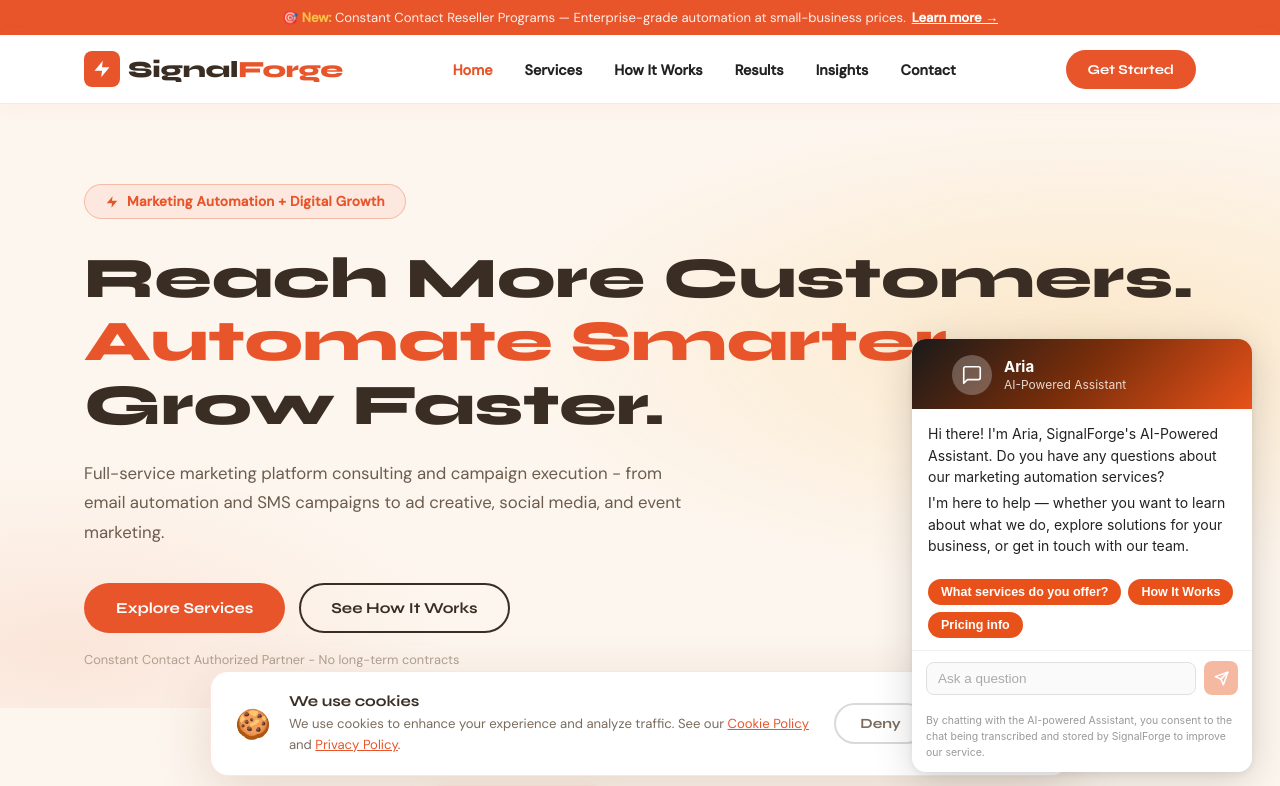
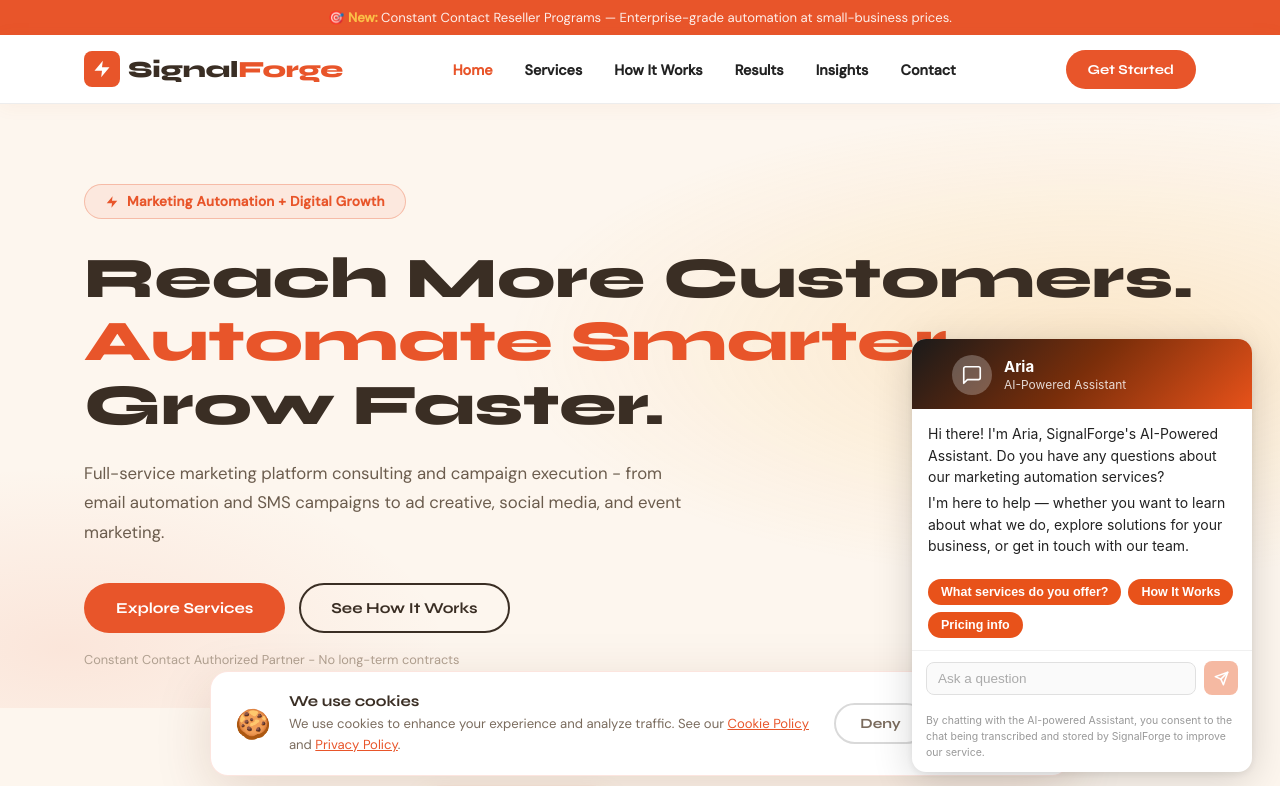
Before and after one commit to halojumper/SignalForge, a Next.js app: page / in a window 1280 px wide. Shown: the top 786 px of the page. Built offline with nearby package versions, Linux system fonts and the light colour scheme.

Commit message:
Hide Constant Contact page and commit images
Hide Constant Contact page and commit images

```diff
--- a/components/Topbar.tsx
+++ b/components/Topbar.tsx
@@ -4,7 +4,8 @@
   return (
     <div className="topbar">
       🎯 <strong>New:</strong> Constant Contact Reseller Programs — Enterprise-grade automation at small-business prices.
-      <Link href="/constant-contact" target="_blank" rel="noopener noreferrer">Learn more →</Link>
+      {/* <a href="/constant-contact" target="_blank" rel="noopener noreferrer">Learn more →</a> */}
+      {/* <Link href="/constant-contact" target="_blank" rel="noopener noreferrer">Learn more →</Link> */}
     </div>
   );
 }
```
Also changed, not shown: 2 other files (tests, documents, lock files or other folders).
